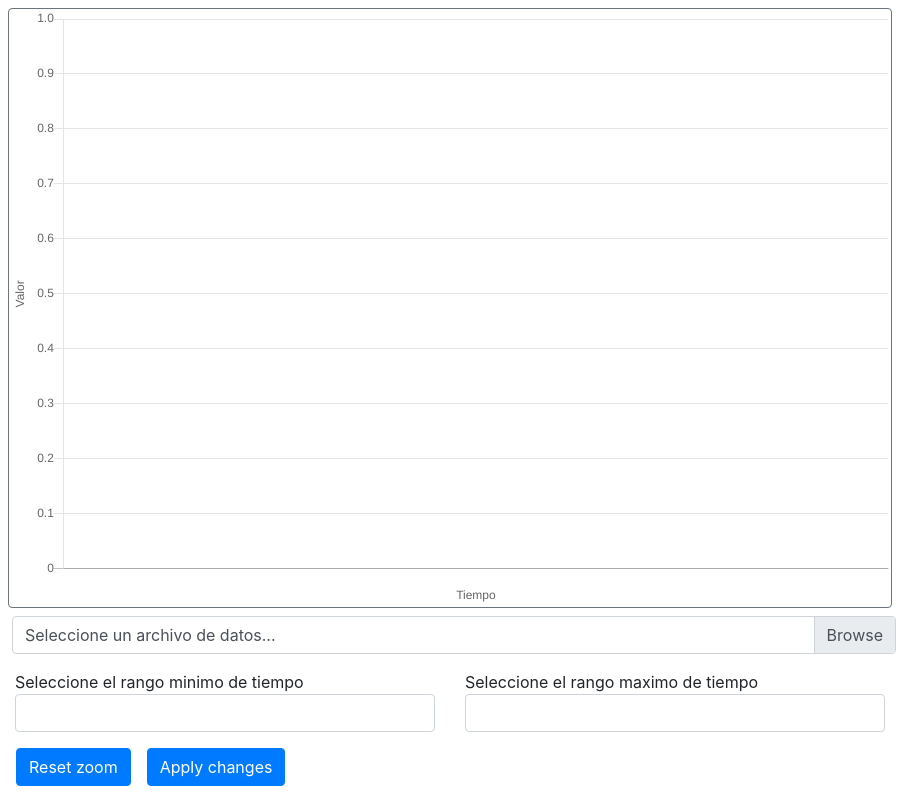
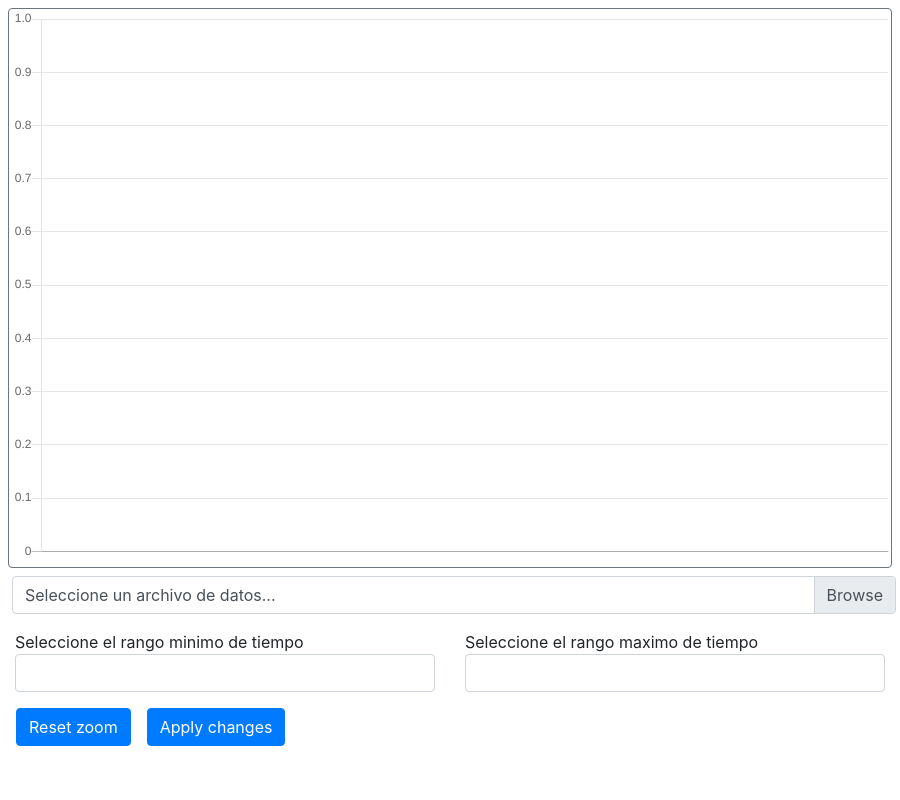
Before and after one commit to jeusmatthew/dogMonitorDesktop, an Electron app: page index.html in a window 900 px wide. Drawn offline with nearby package versions, Linux system fonts and the light colour scheme.

Commit message:
cambios esteticos

```diff
--- a/chart.js
+++ b/chart.js
@@ -5,8 +5,6 @@ console.log("setting chart");
 var chart = new Chart(ctx, {
     // The type of chart we want to create
     type: 'line',
-    responsive:false,
-    maintainAspectRatio:false,
     // The data for our dataset
     data: {
     },
@@ -23,25 +21,15 @@ var chart = new Chart(ctx, {
                     wheel: {
                         modifierKey:"ctrl",
                         enabled: true,
+                        speed:0.9
                     },
                 }
             }
         },
         maintainAspectRatio:false,
         responsive: true,
+        animation:false,
         scales:{
-            xAxes: [{
-                scaleLabel:{
-                    labelString: "Tiempo",
-                    display: true,
-                }
-            }],
-            yAxes: [{
-                scaleLabel:{
-                    labelString: 'Valor',
-                    display: true
-                }
-            }]
         },
 
     }
--- a/index.html
+++ b/index.html
@@ -6,7 +6,7 @@
   <body>
     <link rel="stylesheet" href="https://cdn.jsdelivr.net/npm/bootstrap@4.3.1/dist/css/bootstrap.min.css" integrity="sha384-ggOyR0iXCbMQv3Xipma34MD+dH/1fQ784/j6cY/iJTQUOhcWr7x9JvoRxT2MZw1T" crossorigin="anonymous">
 
-    <div class="chart-container position-relative m-2 border rounded border-secondary" style="height: 75vh;">
+    <div class="chart-container position-relative m-2 border rounded border-secondary" style="height: 70vh;">
       <canvas id="myChart"></canvas>
     </div>
 
```
Also changed, not shown: 1 other file.
